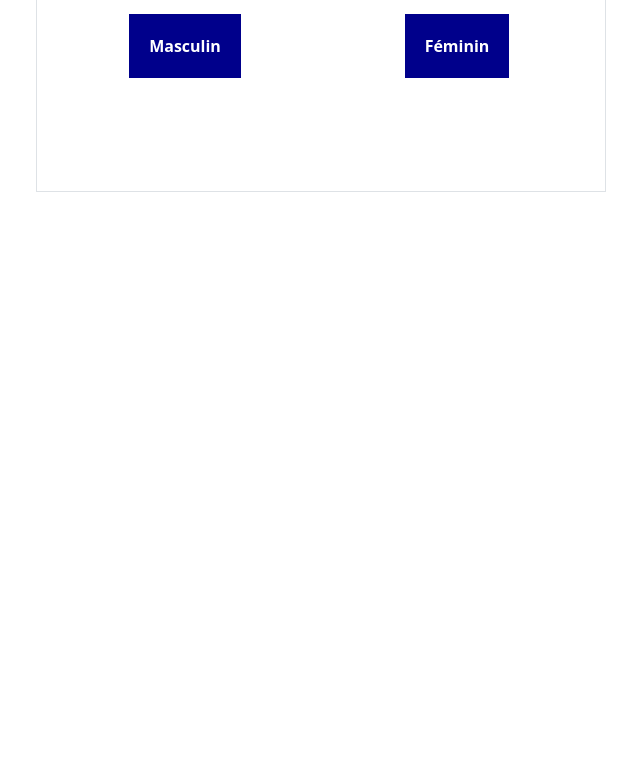
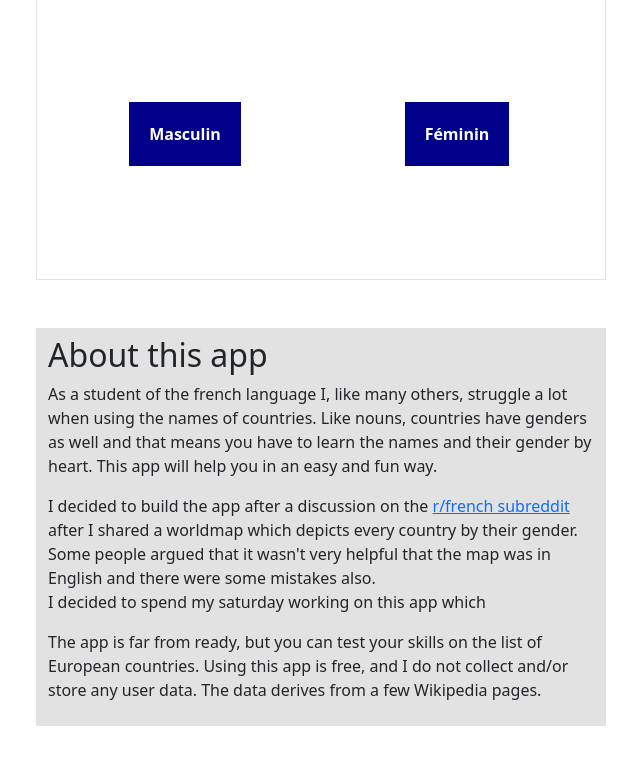
Before and after one commit to arjenduinhouwer/pays-du-monde, a plain HTML site: page index.html in a window 1280 px wide. Shown: the part 524-1288 px from the top of the page, without its empty margins (319-959 px from the left). Before the commit the page ends 800 px from the top, so only its background shows below. Drawn offline with nearby package versions, Linux system fonts and the light colour scheme.

Commit message:
Some minor fixes 2

```diff
--- a/index.html
+++ b/index.html
@@ -47,6 +47,7 @@
         <div class="row d-flex justify-content-center">
             <div class="col-md-6">
                 <h1>Pays du monde</h1>
+                <p>Practice the countries of the world by their gender in the french language. <br>Only European countries are used in this very first version</p>
                 <p>Pratiquer le genre des pays en français <br> Dans cette première version, seule l'Europe est disponible</p>
             </div>
         </div>
@@ -66,6 +67,18 @@
                 </div>
             </div>
         </div>
+
+        <div class="row d-flex justify-content-center mt-5">
+            <div class="col-md-6 py-2" style="background: #e2e2e2">
+                <h2>About this app</h2>
+                <p>As a student of the french language I, like many others, struggle a lot when using the names of countries. Like nouns, countries have genders as well
+                    and that means you have to learn the names and their gender by heart. This app will help you in an easy and fun way.
+                </p>
+                <p>I decided to build the app after a discussion on the <a href="https://www.reddit.com/r/French/comments/o7k594/genre_des_pays_en_fran%C3%A7ais/">r/french subreddit</a> after I shared a worldmap which depicts every country by their gender. Some people argued that it wasn't
+                very helpful that the map was in English and there were some mistakes also. <br> I decided to spend my saturday working on this app which</p>
+                <p>The app is far from ready, but you can test your skills on the list of European countries. Using this app is free, and I do not collect and/or store any user data. The data derives from a few Wikipedia pages.</p>
+            </div>
+        </div>
     </div>
 </body>
 </html>
```
